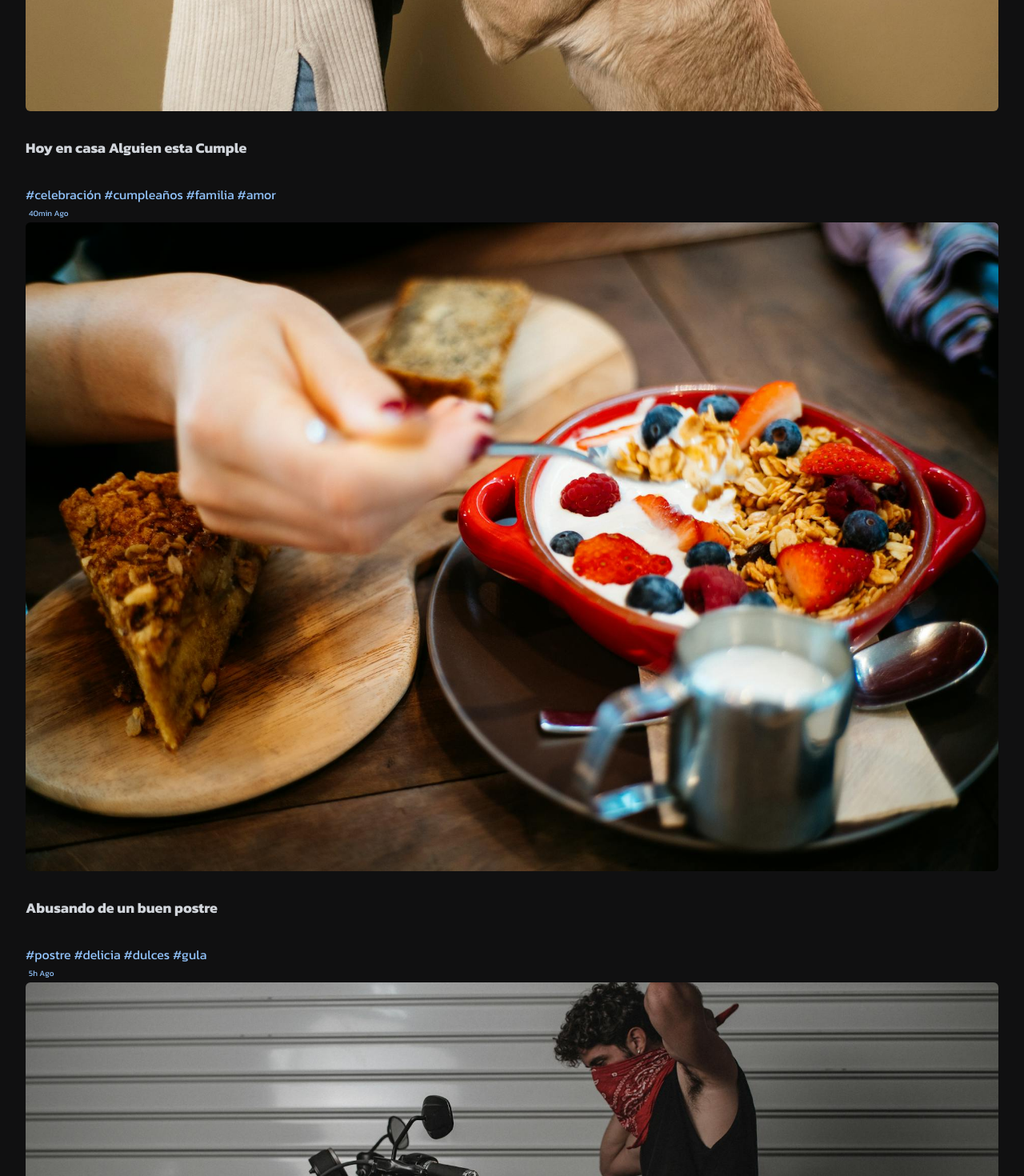
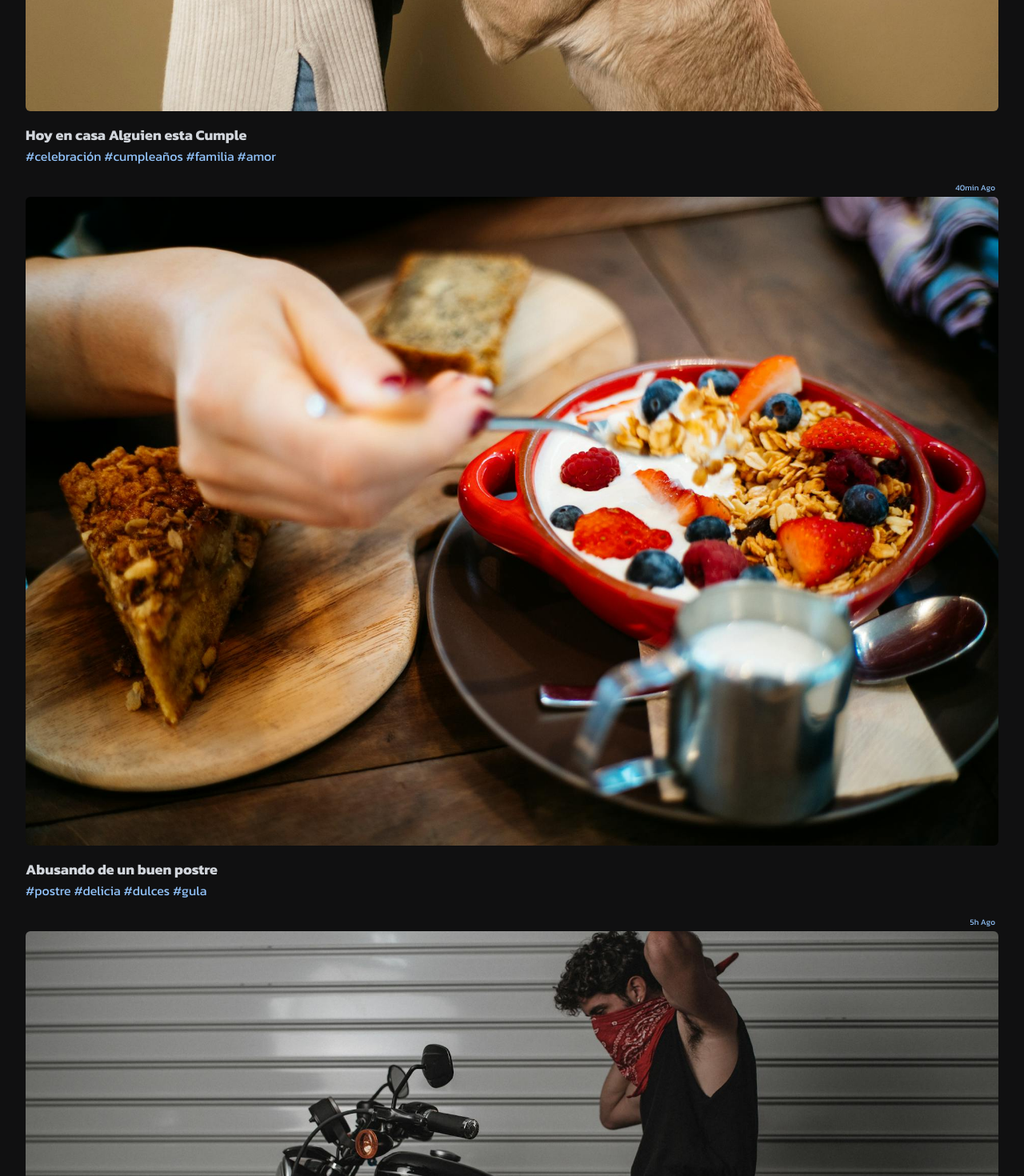
Before and after one commit to Chispaclick/Taste-Share, a Next.js app: page /comunity in a window 1280 px wide. Shown: the part 820-2290 px from the top of the page at 80% size. Built offline with nearby package versions, Linux system fonts and the light colour scheme.

Commit message:
Taste Share commit #21

```diff
--- a/src/app/comunity/page.jsx
+++ b/src/app/comunity/page.jsx
@@ -4,23 +4,23 @@ function page() {
   return (
     <div className="flex flex-col bg-background place-content-center items-start p-8 w-full">
       <div className="">
-        <p className="text-blue-300 text-[10px] p-1">15min Ago</p>
+        <p className="text-blue-300 text-[10px] p-1 text-right">15min Ago</p>
         <img src="/user_share_03.jpg" alt="cumple-perrito" className="rounded-md" />
-        <p className="text-gray-300 font-semibold text-lg py-8">Hoy en casa Alguien esta Cumple</p>
-        <p className="text-blue-300">#celebración #cumpleaños #familia #amor</p>
+        <p className="text-gray-300 font-semibold text-lg pt-4">Hoy en casa Alguien esta Cumple</p>
+        <p className="text-blue-300 mb-4">#celebración #cumpleaños #familia #amor</p>
       </div>
       <div className="">
-      <p className="text-blue-300 text-[10px] p-1">40min Ago</p>
+      <p className="text-blue-300 text-[10px] p-1 text-right">40min Ago</p>
         <img src="/user_share_04.jpg" alt="cumple-perrito" className="rounded-md" />
-        <p className="text-gray-300 font-semibold text-lg py-8">Abusando de un buen postre</p>
-        <p className="text-blue-300">#postre #delicia #dulces #gula</p>
+        <p className="text-gray-300 font-semibold text-lg pt-4">Abusando de un buen postre</p>
+        <p className="text-blue-300 mb-4">#postre #delicia #dulces #gula</p>
       </div>
 
       <div className="">
-      <p className="text-blue-300 text-[10px] p-1">5h Ago</p>
+      <p className="text-blue-300 text-[10px] p-1 text-right">5h Ago</p>
         <img src="/user_share_05.jpg" alt="cumple-perrito" className="rounded-md" />
-        <p className="text-gray-300 font-semibold text-lg pt-8 pb-1">Soy un puto ganster</p>
-        <p className="text-blue-300">#diversión #aventura #amistad #locura</p>
+        <p className="text-gray-300 font-semibold text-lg pt-4">Soy un puto ganster</p>
+        <p className="text-blue-300 mb-4">#diversión #aventura #amistad #locura</p>
       </div>
     </div>
   )
--- a/src/components/footer/Footer.jsx
+++ b/src/components/footer/Footer.jsx
@@ -3,8 +3,8 @@ import Link from "next/link";
 
 function Footer() {
   return (
-    <div className="bg-gray-300 flex place-content-center items-center w-full p-10">
-      <div className="flex flex-col place-content-start items-center w-1/2">
+    <div className="bg-gray-300 flex place-content-start items-center w-full p-10">
+      <div className="flex flex-col flex-1 place-content-start items-start ">
         <ul>
           <li className="text-gray-950">
             <Link href="/">Home</Link>
@@ -25,7 +25,7 @@ function Footer() {
         </ul>
       </div>
 
-      <div className="flex flex-col place-content-start  items-center w-1/2">
+      <div className="flex flex-col flex-1 place-content-start  items-start ">
         <ul>
           <li>
             <Link href="/subscriptions">Suscripciones</Link>
```
